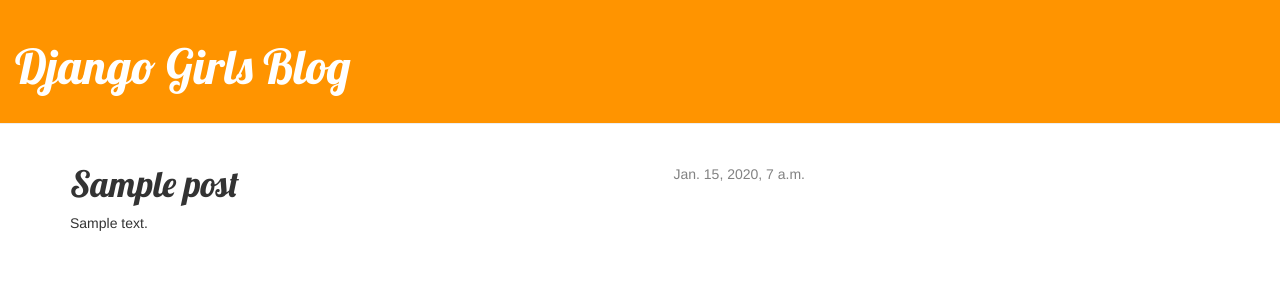
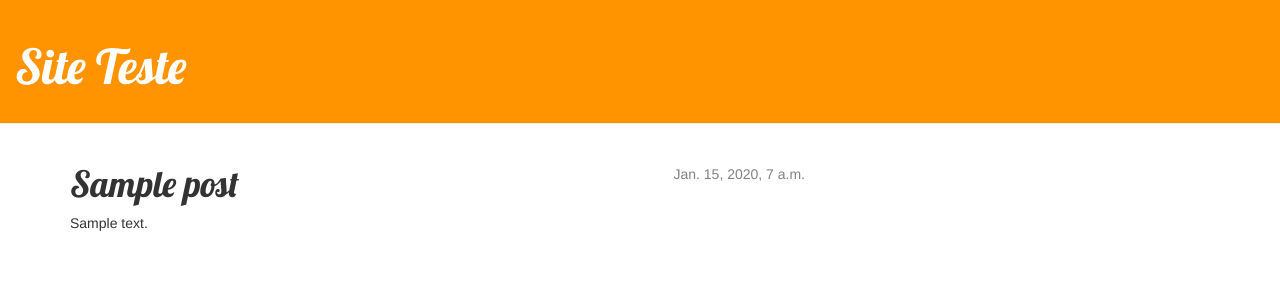
Before and after one commit to marcosnjunior/testGit, a Django app: page /post/1/ in a window 1280 px wide. Shown: the top 300 px of the page. Run offline with Django 3.2, Linux system fonts and the light colour scheme; tables that the repository leaves empty hold one stand-in row (values such as "Sample post"); some libraries are stand-ins or nearby versions.

Commit message:
Segundo commit teste

```diff
--- a/sitebox/templates/sitebox/base.html
+++ b/sitebox/templates/sitebox/base.html
@@ -9,7 +9,7 @@
     </head>
     <body>
         <div class="page-header">
-        <h1><a href="/">Django Girls Blog</a></h1>
+        <h1><a href="/">Site Teste</a></h1>
         </div>
         <div class="content container">
             <div class="row">
```
